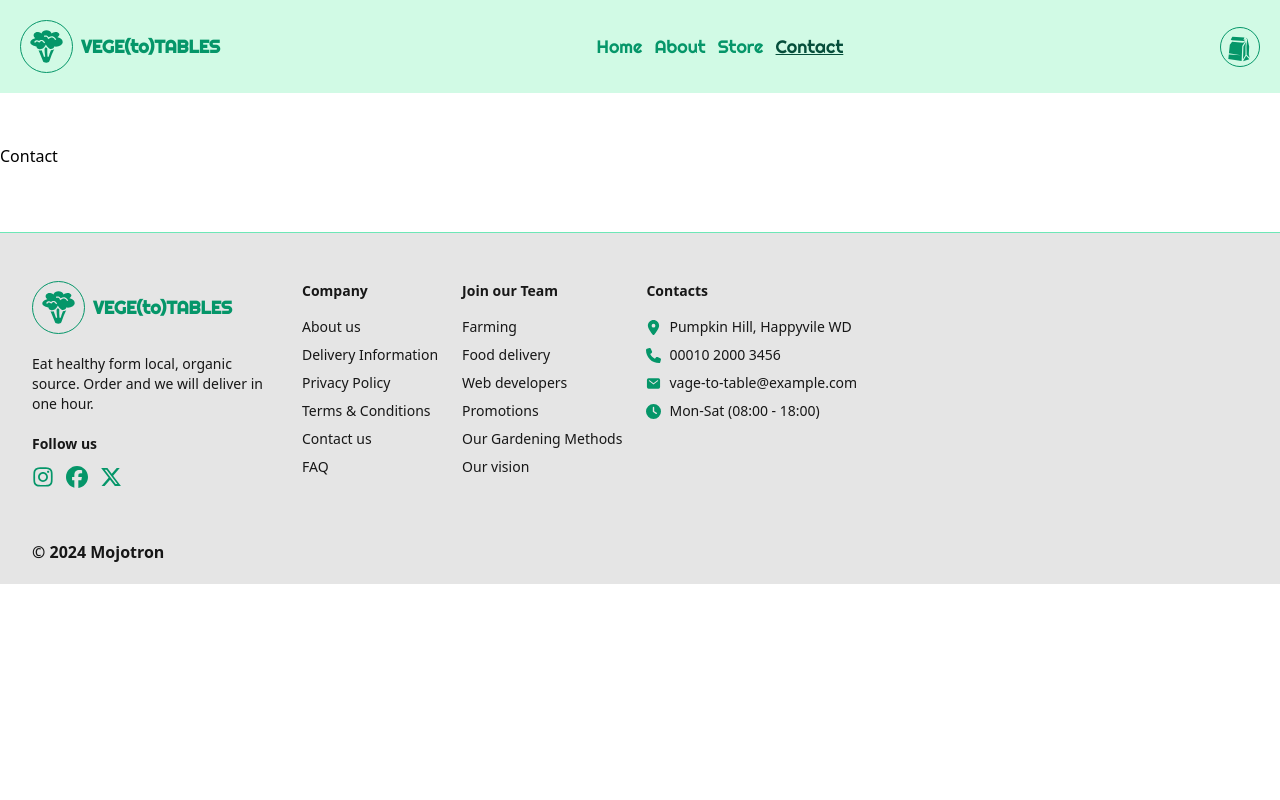
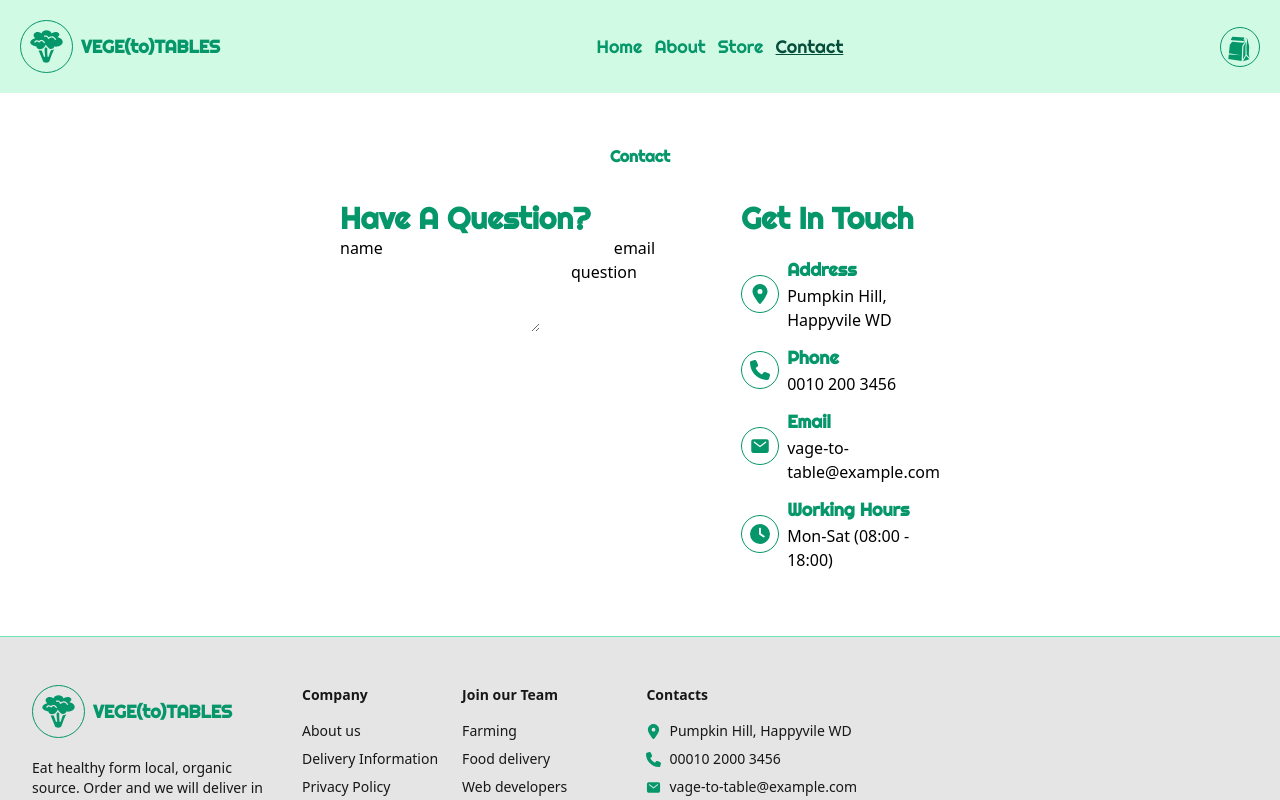
Before and after one commit to mojotron/shopping-cart, a React (Vite) app: page /contact in a window 1280 px wide. Shown: the top 800 px of the page. Built offline with nearby package versions, Linux system fonts and the light colour scheme.

Commit message:
Add basic contact page

```diff
--- a/src/index.tsx
+++ b/src/index.tsx
@@ -10,6 +10,7 @@ import AboutPage from './pages/AboutPage/AboutPage';
 import StorePage from './pages/StorePage/StorePage';
 import PageNotFound from './pages/PageNotFound/PageNotFound';
 import { CartContextProvider } from './contexts/CartContext';
+import ContactPage from './pages/ContactPage/ContactPage';
 
 const router = createBrowserRouter([
   {
@@ -20,7 +21,7 @@ const router = createBrowserRouter([
       { path: '/about', element: <AboutPage /> },
       { path: '/store', element: <StorePage /> },
       { path: '/cart', element: <p>Cart</p> },
-      { path: '/contact', element: <p>Contact</p> },
+      { path: '/contact', element: <ContactPage /> },
     ],
   },
 ]);
--- a/src/pages/AboutPage/AboutPage.tsx
+++ b/src/pages/AboutPage/AboutPage.tsx
@@ -4,6 +4,7 @@ import {
   GiArrowDunk as IconNoWaste,
   GiAsparagus as IconGarden,
 } from 'react-icons/gi';
+import { useNavigate } from 'react-router-dom';
 import { ReactNode } from 'react';
 import Button from '../../ui/Button/Button';
 import CheckLabel from '../../ui/CheckLabel/CheckLabel';
@@ -11,7 +12,6 @@ import Heading from '../../ui/Heading/Heading';
 import PageSection from '../../ui/PageSection/PageSection';
 import Paragraph from '../../ui/Paragraph/Paragraph';
 import Banner from './components/Banner';
-import { useNavigate } from 'react-router-dom';
 
 type VisionType = {
   title: string;
@@ -71,7 +71,7 @@ const AboutPage = () => {
   return (
     <main className="flex flex-col gap-24 items-center text-center">
       <PageSection>
-        <Heading level={1}>Who We Are</Heading>
+        <Heading>Who We Are</Heading>
         <Paragraph size="small">
           Lorem ipsum dolor sit, amet consectetur adipisicing elit. Asperiores
           tenetur tempora beatae adipisci provident, et a eum, iure ea impedit
@@ -101,7 +101,7 @@ const AboutPage = () => {
       </PageSection>
 
       <PageSection>
-        <Heading level={2}>Join Our Team</Heading>
+        <Heading level={1}>Join Our Team</Heading>
         <Button onClick={() => {}}>Apply now</Button>
       </PageSection>
 
--- /dev/null
+++ b/src/pages/ContactPage/ContactPage.tsx
@@ -0,0 +1,114 @@
+import { ReactElement } from 'react';
+import {
+  FaInstagram as IconIns,
+  FaFacebook as IconFb,
+  FaXTwitter as IconX,
+  FaPhone as IconPhone,
+  FaClock as IconClock,
+  FaLocationDot as IconLocation,
+} from 'react-icons/fa6';
+import { IoMail as IconMail } from 'react-icons/io5';
+import PageSection from '../../ui/PageSection/PageSection';
+import Heading from '../../ui/Heading/Heading';
+import Paragraph from '../../ui/Paragraph/Paragraph';
+
+const ICON_SIZE = 20;
+
+const contactConfig = [
+  {
+    label: 'address',
+    icon: <IconLocation size={ICON_SIZE} />,
+    text: 'Pumpkin Hill, Happyvile WD',
+  },
+  {
+    label: 'phone',
+    icon: <IconPhone size={ICON_SIZE} />,
+    text: '0010 200 3456',
+  },
+  {
+    label: 'email',
+    icon: <IconMail size={ICON_SIZE} />,
+    text: 'vage-to-table@example.com',
+  },
+  {
+    label: 'working hours',
+    icon: <IconClock size={ICON_SIZE} />,
+    text: 'Mon-Sat (08:00 - 18:00)',
+  },
+];
+
+const ContactItem = ({
+  label,
+  icon,
+  text,
+}: {
+  label: string;
+  icon: ReactElement;
+  text: string;
+}) => {
+  return (
+    <li className="flex gap-2 items-center">
+      <div className="border border-emerald-600 p-2 rounded-full text-emerald-600">
+        {icon}
+      </div>
+      <div>
+        <Heading level={5}>{label}</Heading>
+        <p>{text}</p>
+      </div>
+    </li>
+  );
+};
+
+const GetInTouch = () => {
+  return (
+    <div className="flex flex-col gap-5">
+      <Heading level={3}>get in touch</Heading>
+      <ul className="flex flex-col gap-3">
+        {contactConfig.map((ele) => (
+          <ContactItem
+            key={ele.label}
+            label={ele.label}
+            icon={ele.icon}
+            text={ele.text}
+          />
+        ))}
+      </ul>
+    </div>
+  );
+};
+
+const ContactForm = () => {
+  return (
+    <form>
+      <Heading level={3}>have a question?</Heading>
+      <label>
+        name
+        <input type="text" />
+      </label>
+      <label>
+        email
+        <input type="email" />
+      </label>
+      <label>
+        question
+        <textarea />
+      </label>
+    </form>
+  );
+};
+
+const ContactPage = () => {
+  return (
+    <main className="flex flex-col items-center">
+      <PageSection>
+        <Heading level={1}>Contact</Heading>
+        <div className="flex gap-8">
+          <ContactForm />
+          <GetInTouch />
+        </div>
+      </PageSection>
+    </main>
+  );
+};
+
+export default ContactPage;
--- a/src/ui/PageSection/PageSection.tsx
+++ b/src/ui/PageSection/PageSection.tsx
@@ -6,7 +6,9 @@ type PropsType = {
 
 const PageSection = ({ children }: PropsType) => {
   return (
-    <section className="flex flex-col gap-8 max-w-[600px]">{children}</section>
+    <section className="flex flex-col gap-8 items-center max-w-[600px]">
+      {children}
+    </section>
   );
 };
 
```
